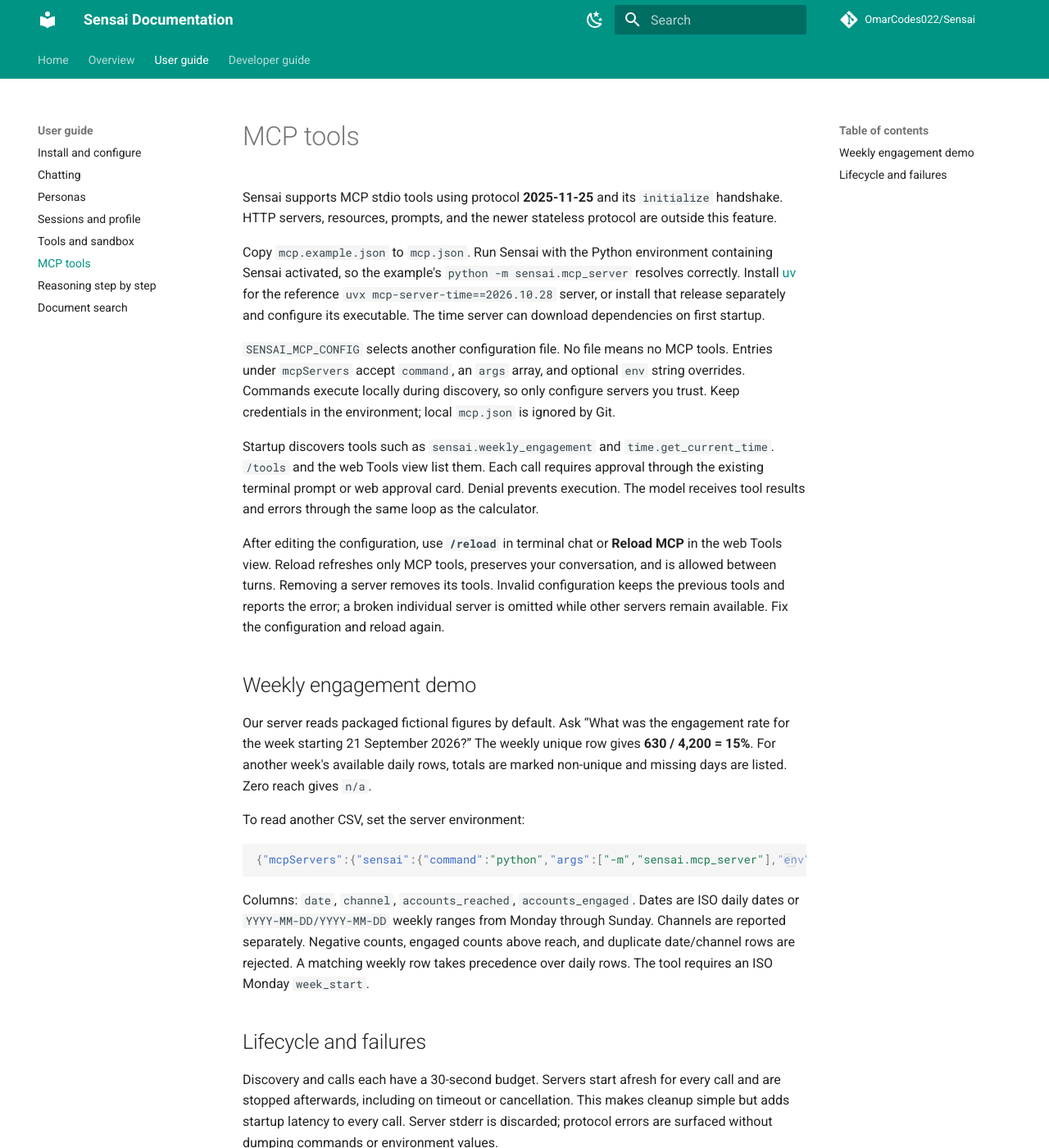
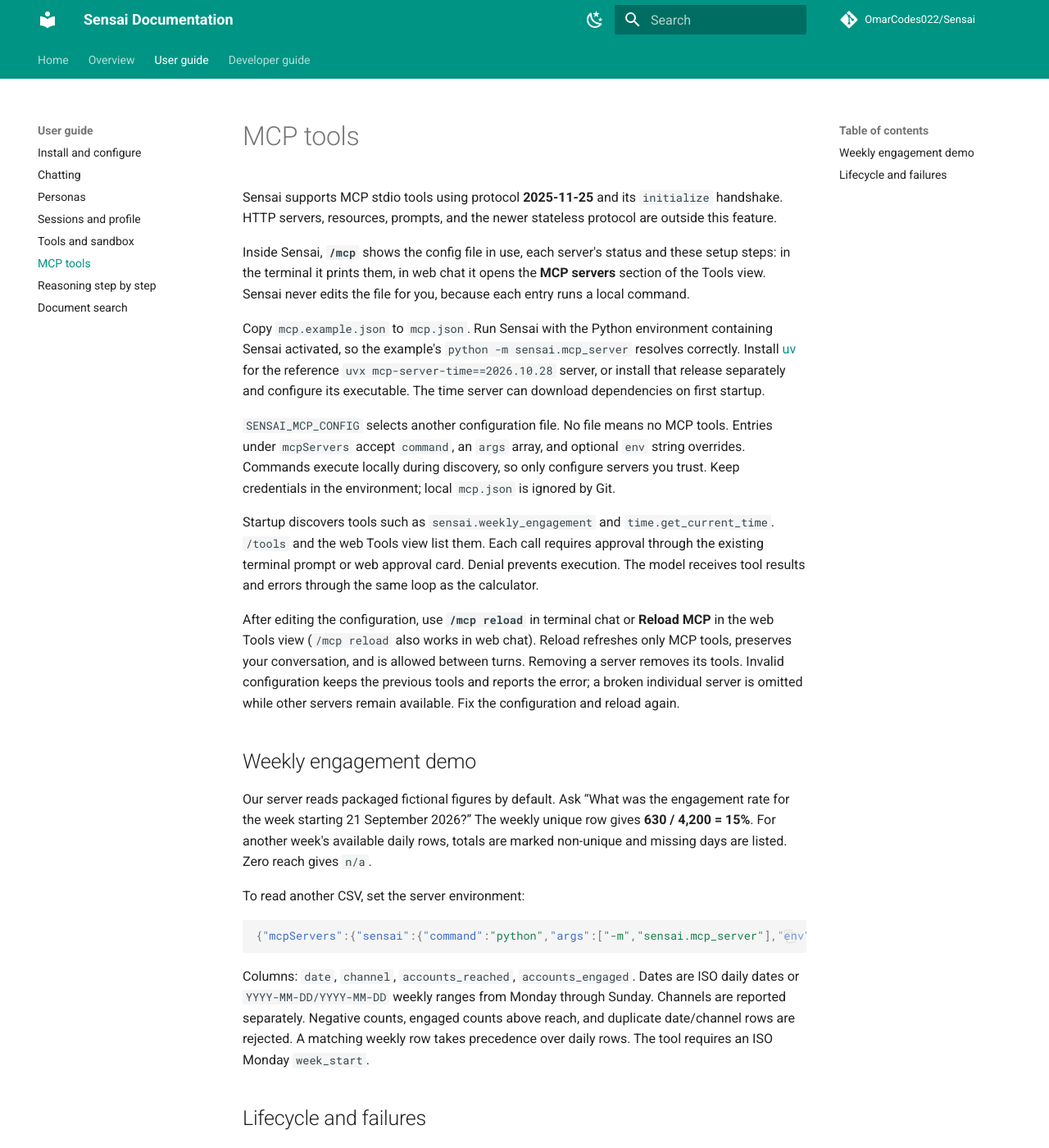
Before and after one commit to OmarCodes022/Sensai, an MkDocs documentation site: the page built from docs/user-guide/mcp.md, in a window 1280 px wide and 1400 px high. Shown: the whole window at 82% size. Built offline with MkDocs 1.6.1 and Material for MkDocs 9.7.7, drawn with Linux system fonts in a browser that asks for light colours; comment, search, counter and statistics services are not loaded.

Commit message:
docs(mcp): describe /mcp and /mcp reload
Replace /reload in the guide, the stories, the command table and the config comment.

```diff
--- a/docs/user-guide/mcp.md
+++ b/docs/user-guide/mcp.md
@@ -1,6 +1,8 @@
 # MCP tools
 
 Sensai supports MCP stdio tools using protocol **2025-11-25** and its `initialize` handshake. HTTP servers, resources, prompts, and the newer stateless protocol are outside this feature.
+
+Inside Sensai, **`/mcp`** shows the config file in use, each server's status and these setup steps: in the terminal it prints them, in web chat it opens the **MCP servers** section of the Tools view. Sensai never edits the file for you, because each entry runs a local command.
 
 Copy `mcp.example.json` to `mcp.json`. Run Sensai with the Python environment containing Sensai activated, so the example's `python -m sensai.mcp_server` resolves correctly. Install [uv](https://docs.astral.sh/uv/getting-started/installation/) for the reference `uvx mcp-server-time==2026.10.28` server, or install that release separately and configure its executable. The time server can download dependencies on first startup.
 
@@ -8,7 +10,7 @@ Copy `mcp.example.json` to `mcp.json`. Run Sensai with the Python environment co
 
 Startup discovers tools such as `sensai.weekly_engagement` and `time.get_current_time`. `/tools` and the web Tools view list them. Each call requires approval through the existing terminal prompt or web approval card. Denial prevents execution. The model receives tool results and errors through the same loop as the calculator.
 
-After editing the configuration, use **`/reload`** in terminal chat or **Reload MCP** in the web Tools view. Reload refreshes only MCP tools, preserves your conversation, and is allowed between turns. Removing a server removes its tools. Invalid configuration keeps the previous tools and reports the error; a broken individual server is omitted while other servers remain available. Fix the configuration and reload again.
+After editing the configuration, use **`/mcp reload`** in terminal chat or **Reload MCP** in the web Tools view (`/mcp reload` also works in web chat). Reload refreshes only MCP tools, preserves your conversation, and is allowed between turns. Removing a server removes its tools. Invalid configuration keeps the previous tools and reports the error; a broken individual server is omitted while other servers remain available. Fix the configuration and reload again.
 
 ## Weekly engagement demo
 
```
Also changed, not shown: README.md (+1 -1 lines), docs/stories/t1-mcp-tools.md (+1 -1 lines), docs/user-guide/chatting.md (+2 -1 lines), 1 other file.
